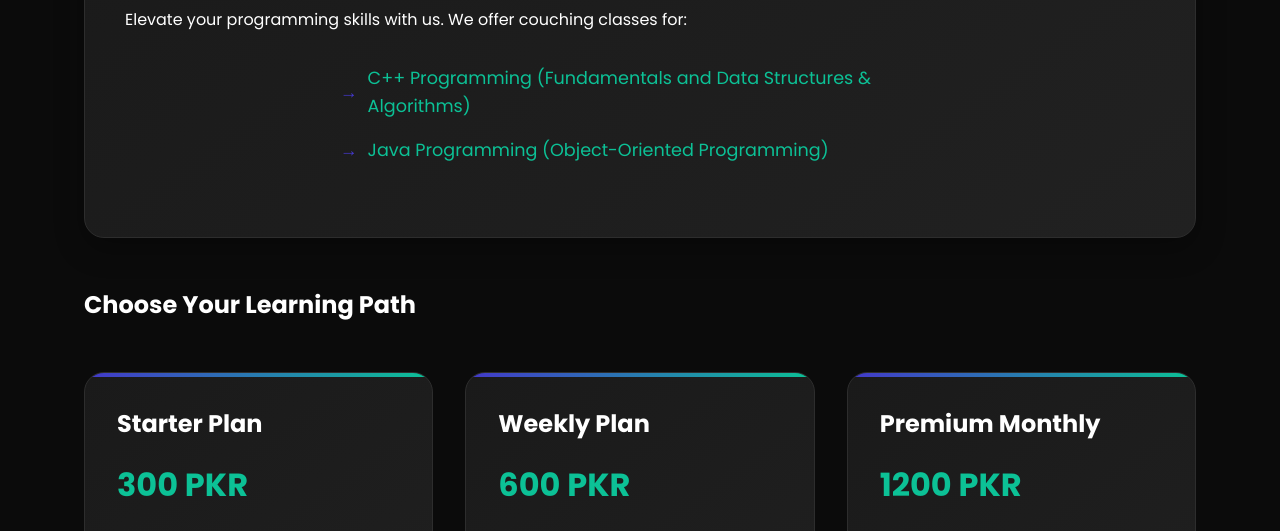
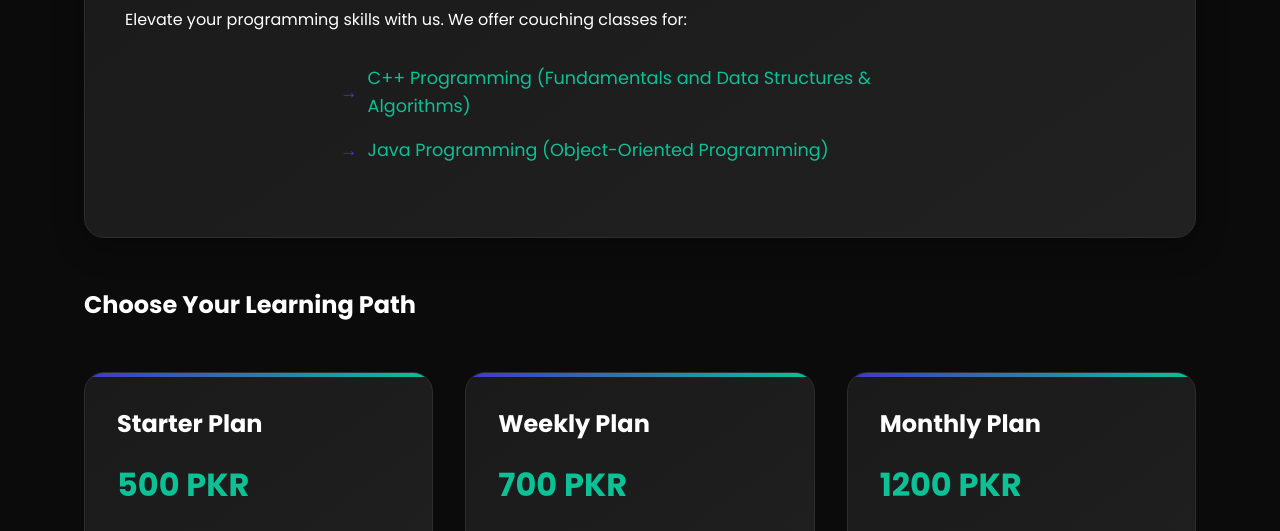
Before and after one commit to xeeshan-zs/zschool, a website: page index.html in a window 1280 px wide. Shown: the part 247-778 px from the top of the page. Drawn offline with Linux system fonts and the light colour scheme.

```diff
--- a/index.html
+++ b/index.html
@@ -244,20 +244,20 @@
     <div class="plans">
         <div class="plan">
             <h3>Starter Plan</h3>
-            <h2>300 PKR</h2>
+            <h2>500 PKR</h2>
             <p>✔ Single 40-minute lecture</p>
             <p>✔ One-on-one online session</p>
             <p>✔ Flexible scheduling</p>
         </div>
         <div class="plan">
             <h3>Weekly Plan</h3>
-            <h2>600 PKR</h2>
+            <h2>700 PKR</h2>
             <p>✔ Three 40-minute lectures</p>
             <p>✔ Monday, Wednesday, Friday schedule</p>
             <p>✔ Consistent learning pace</p>
         </div>
         <div class="plan">
-            <h3>Premium Monthly</h3>
+            <h3>Monthly Plan</h3>
             <h2>1200 PKR</h2>
             <p>✔ Four 40-minute lectures per week</p>
             <p>✔ Saturday, Sunday, Tuesday, Thursday</p>
```
